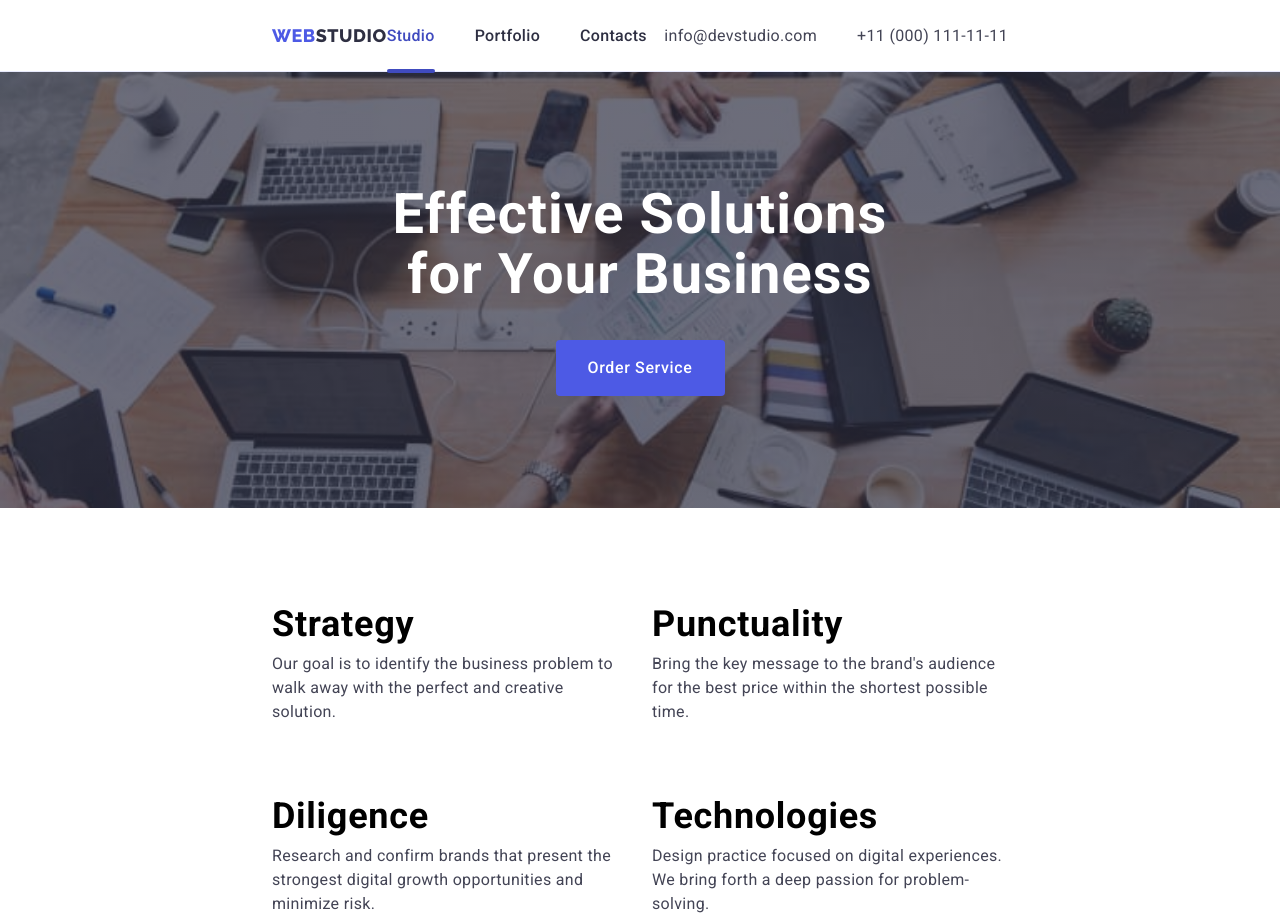
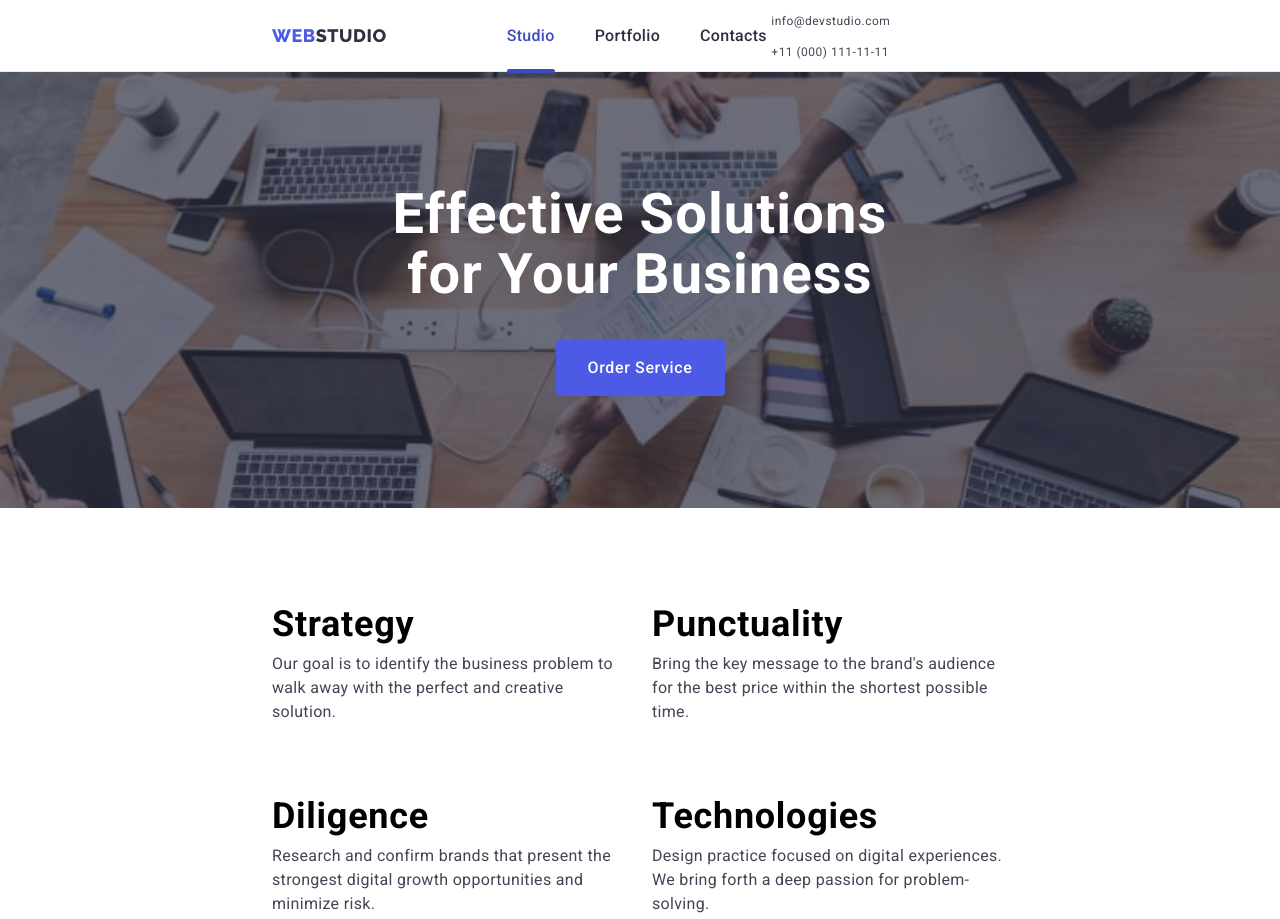
Before and after one commit to AndrewVgsoh/goit-markup-hw-06, a plain HTML site: page index.html in a window 1280 px wide. Shown: the top 919 px of the page. Drawn offline with nearby package versions, Linux system fonts and the light colour scheme.

Commit message:
hw6
aasd

```diff
--- a/css/media.css
+++ b/css/media.css
@@ -1,4 +1,7 @@
 @media screen and (min-width: 320px) {
+    .ul-cont {
+        display: none;
+       }
     .container {
         max-width: 428px;
 
@@ -50,6 +53,22 @@
 
 
     @media screen and (min-width: 768px) {
+       header .site-logo {
+        margin-right: 120px;
+       }
+        .ul-cont {
+        flex-wrap: wrap;
+        display: flex;
+        gap: 12px 0;
+       }
+       header .contacts {
+        font-size: 12px;
+        line-height: 14px;
+        letter-spacing: 0.48px;
+       }
+       .ul-cont li {
+        width: 100%;
+       }
         .hero {
             padding: 112px 0;
             background-image: linear-gradient(rgba(46, 47, 66, 0.7), rgba(46, 47, 66, 0.7)), url(../images/bg-img-tab.jpg);
@@ -155,6 +174,9 @@
         header .site-logo {
             margin-right: 76px;
         }
+        .ul-cont {
+            flex-wrap: nowrap;
+           }
         .hero {
             padding: 188px 0;
             background-image: linear-gradient(rgba(46, 47, 66, 0.7), rgba(46, 47, 66, 0.7)), url(../images/bg-img.jpg);
--- a/css/styles.css
+++ b/css/styles.css
@@ -115,6 +115,7 @@
   padding: 0;
   margin-left: auto;
   gap: 40px;
+
 }
 .current {
   color: #404bbf;
```
